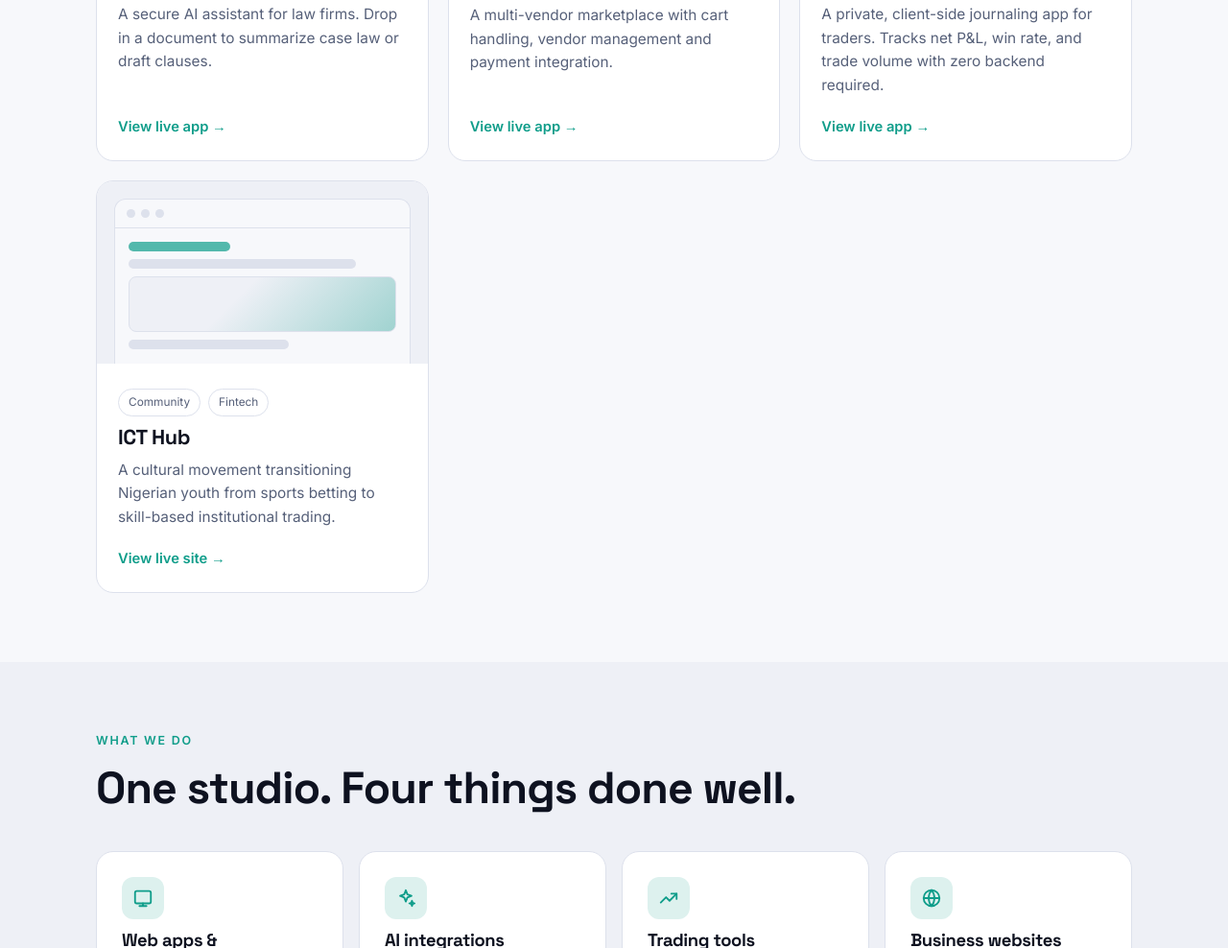
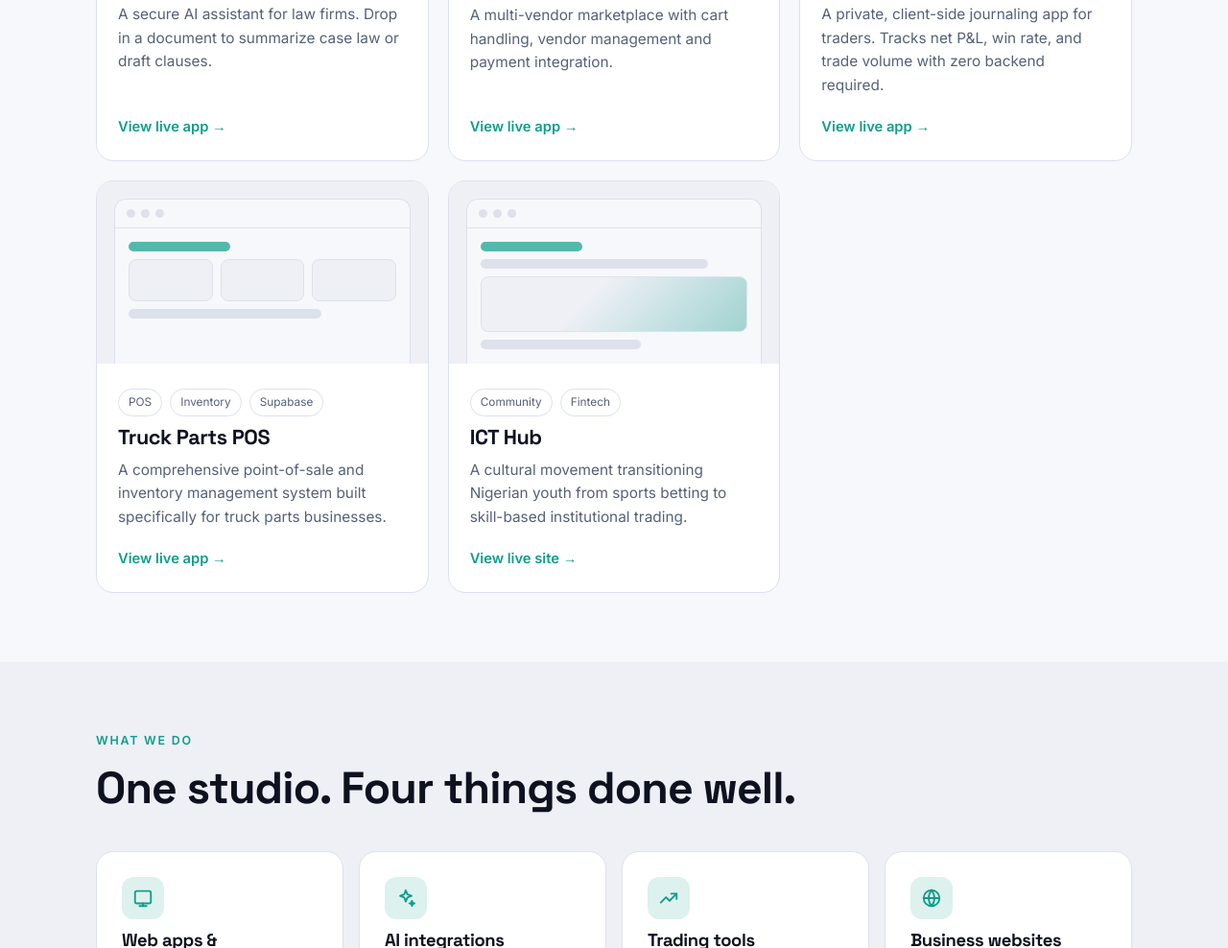
Before and after one commit to gongolatechlab/gongolatechlab.github.io, a plain HTML site: page index.html in a window 1280 px wide. Shown: the part 2271-3259 px from the top of the page at 96% size. Drawn offline with Linux system fonts and the light colour scheme.

Commit message:
Add Truck Parts POS to main portfolio

```diff
--- a/index.html
+++ b/index.html
@@ -280,6 +280,11 @@ footer{border-top:1px solid var(--line);padding:30px 0;color:var(--muted);font-s
         <div class="shot"><div class="frame"><div class="bar"><i></i><i></i><i></i></div><div class="mock"><b class="a"></b><b class="w1"></b><b class="w2"></b><b class="w3"></b></div></div></div>
         <div class="body"><div class="tags"><span>Fintech</span><span>LocalStorage</span></div><h3>Trading Journal</h3><p>A private, client-side journaling app for traders. Tracks net P&L, win rate, and trade volume with zero backend required.</p><span class="view">View live app &rarr;</span></div>
       </a>
+      <a class="card rv" href="https://gongolatechlab.github.io/truckparts-pos/" target="_blank" rel="noopener">
+        <div class="shot"><div class="frame"><div class="bar"><i></i><i></i><i></i></div><div class="mock"><b class="a"></b><div class="row"><span></span><span></span><span></span></div><b class="w3"></b></div></div></div>
+        <div class="body"><div class="tags"><span>POS</span><span>Inventory</span><span>Supabase</span></div><h3>Truck Parts POS</h3><p>A comprehensive point-of-sale and inventory management system built specifically for truck parts businesses.</p><span class="view">View live app &rarr;</span></div>
+      </a>
+
 
 
       <a class="card rv" href="https://gongolatechlab.github.io/gongola-ict-hub/" target="_blank" rel="noopener">
```
